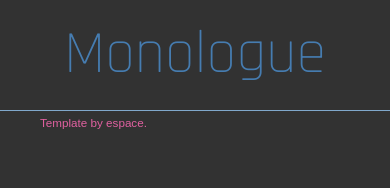
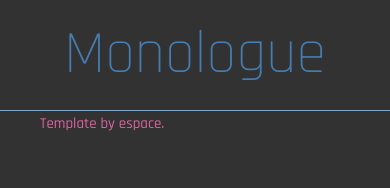
Before and after one commit to ryoAccount/next_blog, a Next.js app: page /head in a window 390 px wide. Shown: the top 188 px of the page. Built offline with nearby package versions, Linux system fonts and the light colour scheme.

Commit message:
font change

```diff
--- a/styles/globals.css
+++ b/styles/globals.css
@@ -135,7 +135,7 @@ button,
 input,
 textarea,
 select {
-  font: 500 1.6rem / calc(1.6rem + 1.05rem) "Yu Gothic", Meiryo, "Hiragino Kaku Gothic ProN", sans-serif;
+  font: 500 2.0rem / calc(1.6rem + 1.05rem) "Rajdhani", "Yu Gothic", Meiryo, "Hiragino Kaku Gothic ProN", sans-serif;
   color: whitesmoke;
 }
 
@@ -403,8 +403,8 @@ hr::before {
 @media only screen and (max-width: 900px) {
   body,
   button {
-    font-size: 1.4rem;
-    line-height: calc(1.4rem + 1.05rem);
+    font-size: 1.8rem;
+    line-height: calc(1.6rem + 1.05rem);
   }
   body::before {
     content: none;
```
Also changed, not shown: package.json (+4 -4 lines), 1 other file (tests, documents, lock files or other folders).
